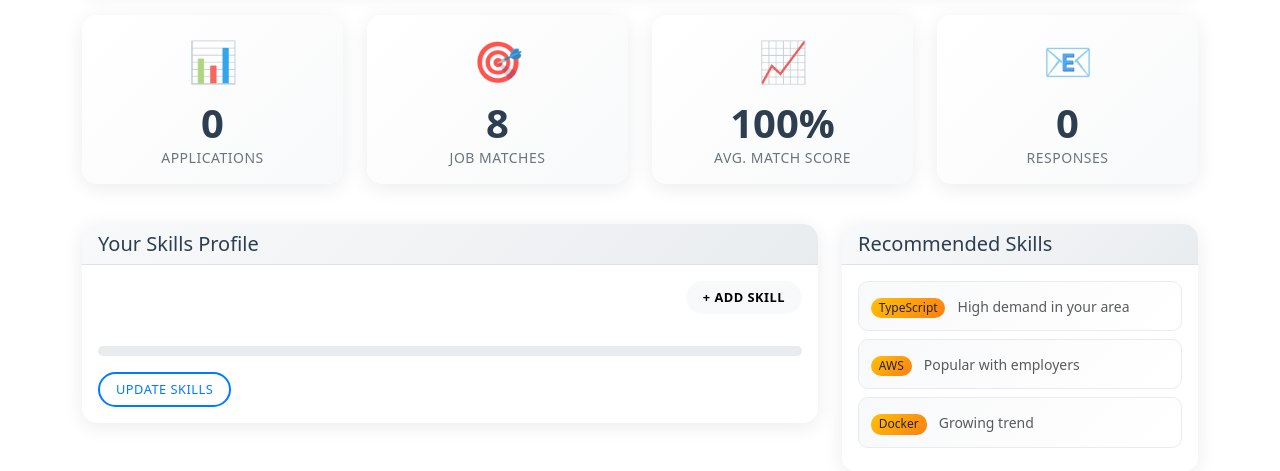
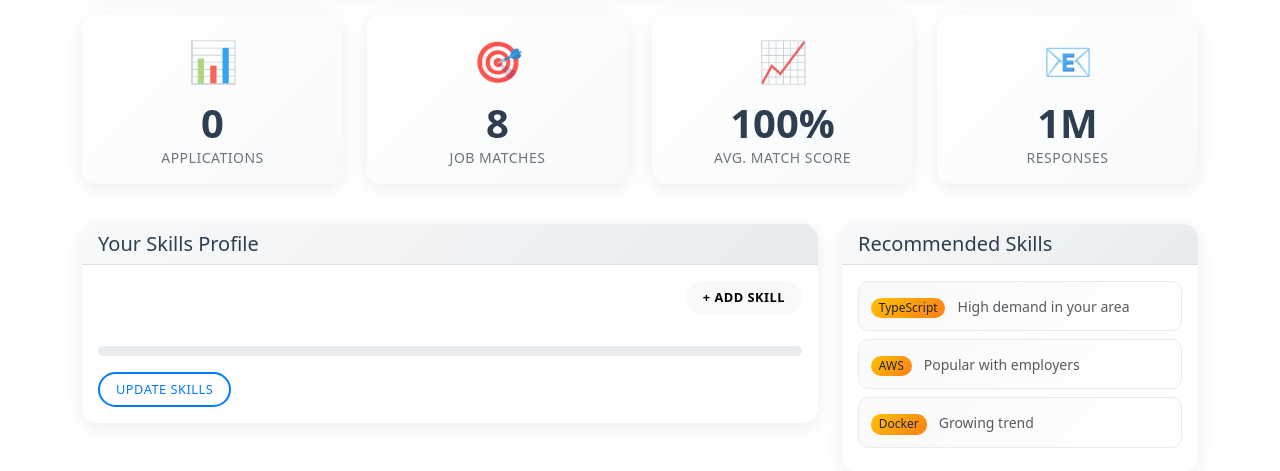
Before and after one commit to FRC-FRANKY/BOOTSTRAP-code, a PHP site: page /dashboard.php in a window 1280 px wide. Shown: the part 322-793 px from the top of the page. Run offline with PHP 8.4, Linux system fonts and the light colour scheme; the visitor is signed in with stand-in values (Sample User, id 1); data that the repository does not hold is empty.

Commit message:
test 124

```diff
--- a/dashboard.php
+++ b/dashboard.php
@@ -294,7 +294,7 @@ if ($currentUserId) {
             <div class="card stat-card">
               <div class="card-body text-center">
                 <div class="stat-icon mb-2">📧</div>
-                <h3 class="stat-number" id="responsesCount">0</h3>
+                <h3 class="stat-number" id="responsesCount">1M</h3>
                 <p class="stat-label">Responses</p>
               </div>
             </div>
```
